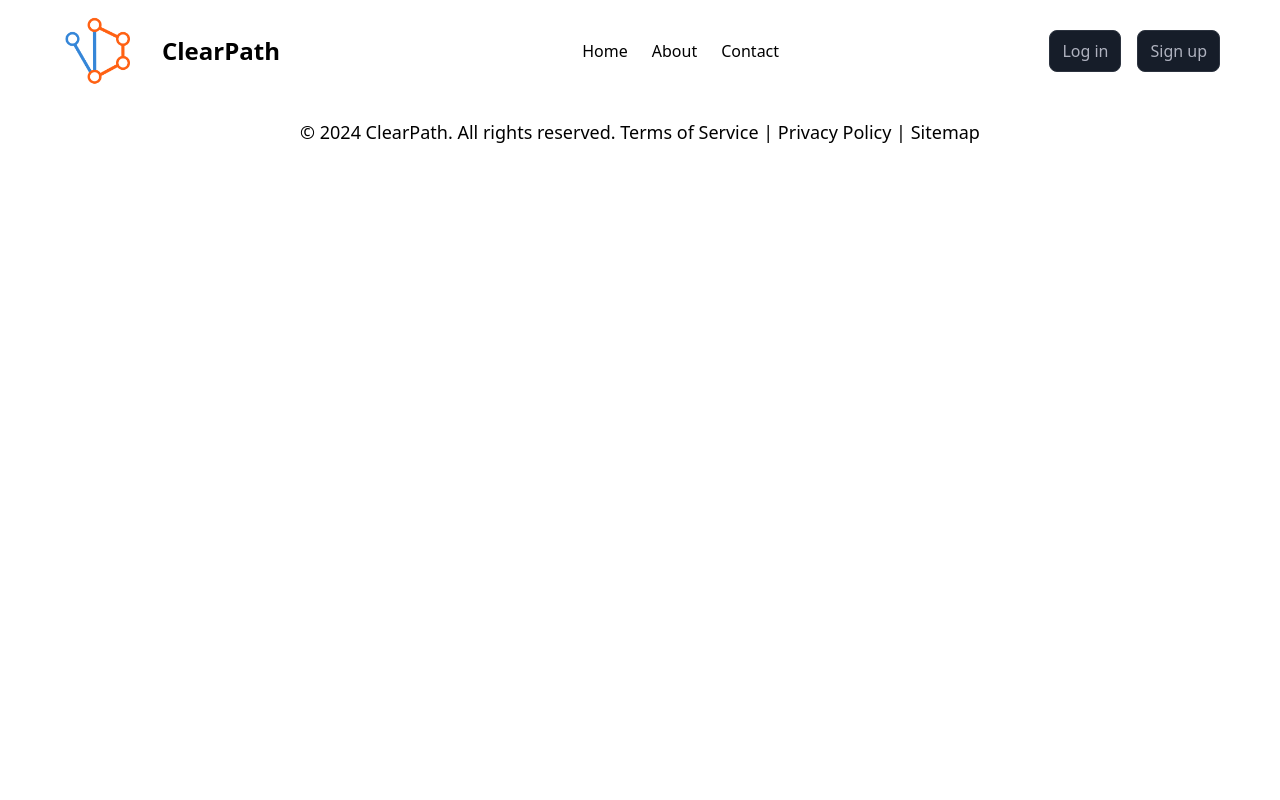
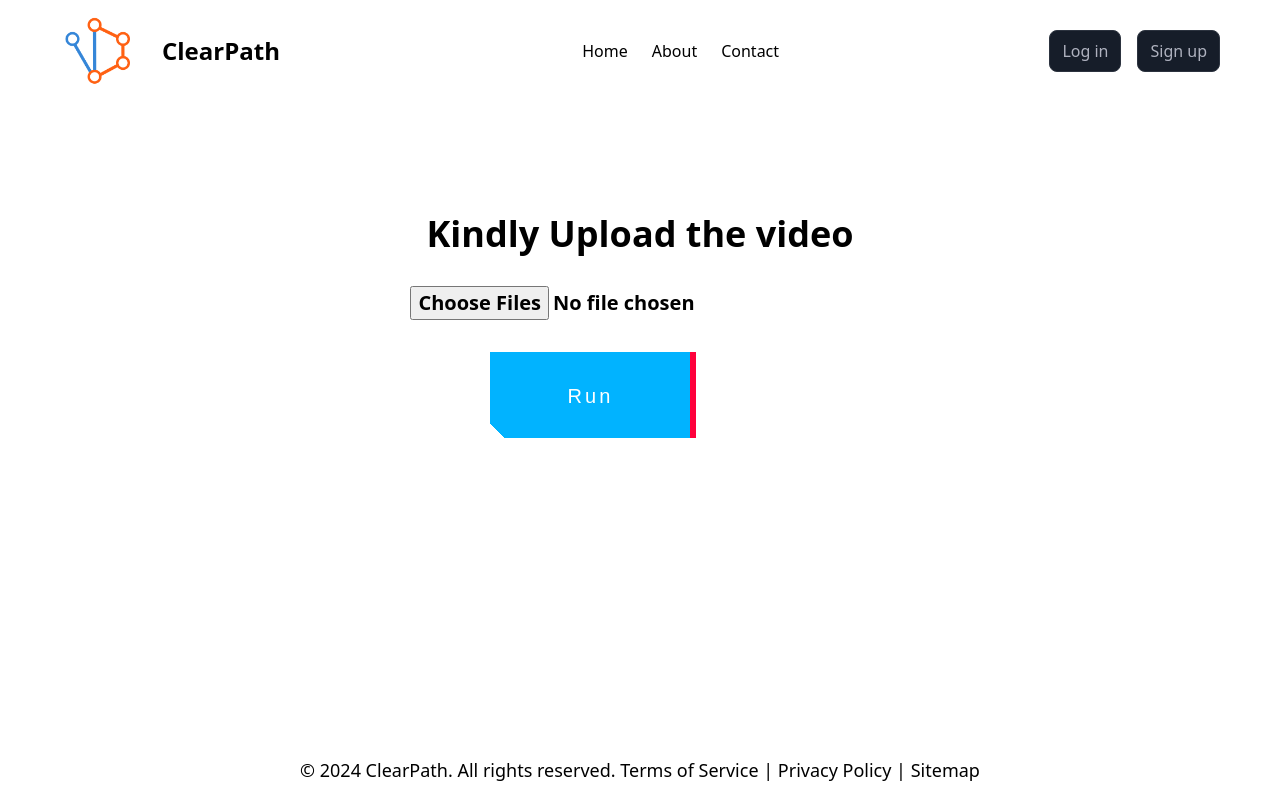
Before and after one commit to Quinos2003/ClearPath, a React (Create React App) app in the folder Frontend/: page /upload-video in a window 1280 px wide. Built offline with nearby package versions, Linux system fonts and the light colour scheme.

Commit message:
Vehicle Count Functionality Updated

```diff
--- a/Frontend/src/App.js
+++ b/Frontend/src/App.js
@@ -33,7 +33,7 @@ function App() {
           path="/signup"
           element={<Signup setIsLoggedIn={setIsLoggedIn} />}
         />
-        <Route exact path="/upload-image" element={<ImageUpload />} />
+        <Route exact path="/upload-video" element={<ImageUpload />} />
         <Route path="/about" element={<About isLoggedIn={isLoggedIn} />} />
         <Route path="/contact" element={<Contact isLoggedIn={isLoggedIn} />} />
         <Route
--- a/Frontend/src/components/ImageUpload.js
+++ b/Frontend/src/components/ImageUpload.js
@@ -1,40 +1,36 @@
 import React, { Component } from "react";
 import axios from "axios";
 import { toast } from "react-hot-toast";
+import { useNavigate } from "react-router-dom"; // Import useNavigate for redirection
+import "./Button/StartScript.css";
 
-export default class ImageUpload extends Component {
-  constructor(props) {
-    super(props);
-
-    this.state = {
-      image: "",
-      responseMsg: {
+export default function ImageUpload() {
+  const [image, setImage] = React.useState("");
+  const [responseMsg, setResponseMsg] = React.useState({
     status: "",
     message: "",
     error: "",
-      },
-    };
-  }
+  });
+
+  const navigate = useNavigate(); // Initialize navigate hook for redirection
 
   // image onchange hander
-  handleChange = (e) => {
+  const handleChange = (e) => {
     const imagesArray = [];
 
     for (let i = 0; i < e.target.files.length; i++) {
-      this.fileValidate(e.target.files[i]);
+      fileValidate(e.target.files[i]);
       imagesArray.push(e.target.files[i]);
     }
-    this.setState({
-      image: imagesArray,
-    });
+    setImage(imagesArray);
   };
 
   // submit handler
-  submitHandler = (e) => {
+  const submitHandler = (e) => {
     e.preventDefault();
     const data = new FormData();
-    for (let i = 0; i < this.state.image.length; i++) {
-      data.append("files[]", this.state.image[i]);
+    for (let i = 0; i < image.length; i++) {
+      data.append("files[]", image[i]);
     }
 
     axios
@@ -42,23 +38,20 @@ export default class ImageUpload extends Component {
       .then((response) => {
         console.log(response);
         if (response.status === 201) {
-          this.setState({
-            responseMsg: {
+          setResponseMsg({
             status: response.data.status,
             message: response.data.message,
-            },
           });
           setTimeout(() => {
-            this.setState({
-              image: "",
-              responseMsg: "",
-            });
+            setImage("");
+            setResponseMsg("");
           }, 100000);
 
           document.querySelector("#imageForm").reset();
-        }
           alert("Successfully Uploaded");
           toast.success("Successfully Uploaded");
+          navigate("/vehiclecount"); // Redirect to /vehiclecount after successful upload
+        }
       })
       .catch((error) => {
         console.error(error);
@@ -72,66 +65,63 @@ export default class ImageUpload extends Component {
   };
 
   // file validation
-  fileValidate = (file) => {
+  const fileValidate = (file) => {
     if (file.type === "image/mp4") {
-      this.setState({
-        responseMsg: {
+      setResponseMsg({
         error: "",
-        },
       });
       return true;
     } else {
-      this.setState({
-        responseMsg: {
-          error: "File type allowed only mp4",
-        },
+      setResponseMsg({
+        error: "",
       });
       return false;
     }
   };
 
-  render() {
   return (
-      <div className="py-5">
-        <div className="">
+    <div className="flex h-full my-24">
+      <div className="flex mx-auto">
         <div className="col-lg-12">
           <form
-              onSubmit={this.submitHandler}
+            onSubmit={submitHandler}
             encType="multipart/form-data"
             id="imageForm"
           >
-              <div className="">
-                {this.state.responseMsg.status === "successs" ? (
-                  <div className="">{this.state.responseMsg.message}</div>
-                ) : this.state.responseMsg.status === "failed" ? (
-                  <div className="">{this.state.responseMsg.message}</div>
+            <div className="flex-col">
+              {responseMsg.status === "successs" ? (
+                <div className="">{responseMsg.message}</div>
+              ) : responseMsg.status === "failed" ? (
+                <div className="">{responseMsg.message}</div>
               ) : (
                 ""
               )}
-                <div className="">
-                  <h4 className="">
-                    React-JS and Python Flask Multiple Image Upload with
-                    validation
+              <div className="flex">
+                <h4 className="flex text-center m-4 text-4xl font-semibold">
+                  Kindly Upload the video
                 </h4>
               </div>
 
               <div className="">
-                  <div className="py-2">
-                    <label htmlFor="images">Images</label>
+                <div className="">
                   <input
                     type="file"
                     name="image"
                     multiple
-                      onChange={this.handleChange}
-                      className=""
+                    onChange={handleChange}
+                    className="my-4 text-xl font-semibold"
                   />
-                    <span className="">{this.state.responseMsg.error}</span>
+                  <span className="">{responseMsg.error}</span>
                 </div>
               </div>
 
               <div className="">
-                  <button type="submit" className="btn">
-                    Upload
+                <button
+                  type="submit"
+                  class="mx-20 my-4 button-50"
+                  role="button"
+                >
+                  Run
                 </button>
               </div>
             </div>
@@ -141,4 +131,3 @@ export default class ImageUpload extends Component {
     </div>
   );
 }
-}
--- a/Frontend/src/pages/Dashboard.js
+++ b/Frontend/src/pages/Dashboard.js
@@ -7,7 +7,7 @@ const Dashboard = () => {
   return (
     <div className="h-full my-32">
       <div className="my-12">
-        <Link to="/vehiclecount">
+        <Link to="/upload-video">
           <CoolButton text={"Vehicle Count"} />
         </Link>
       </div>
```
Lines whose indentation alone changed are shown as unchanged.
